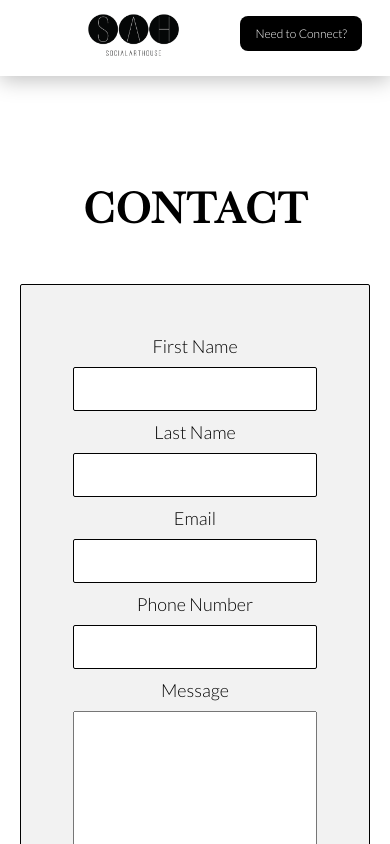
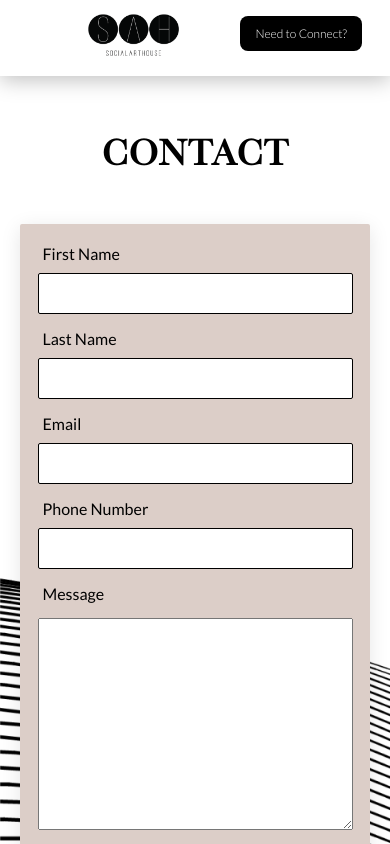
Before and after one commit to lfranckx/socialarthouse, a React (Create React App) app: page /contact in a window 390 px wide. Shown: the top 844 px of the page. Built offline with nearby package versions, Linux system fonts and the light colour scheme.

Commit message:
edit changes from meet / fix margin on collapsible button

```diff
--- a/src/components/About.js
+++ b/src/components/About.js
@@ -11,7 +11,7 @@ export default function About(props) {
                     <p>A pro-beauty management and creative agency, offering an expansive consulting experience for brands through ingenuity, originality and imagination.</p>
                 </li>
                 <li>
-                    <h4>What We Do (Theory)</h4>
+                    <h4>What We Do</h4>
                     <p>Our job is to leverage industry relationships to support and drive your growth.</p>
                 </li>
                 <li>
--- a/src/components/ContactForm.js
+++ b/src/components/ContactForm.js
@@ -1,5 +1,6 @@
 import React from 'react';
 import { useEffect } from 'react';
+import { useSpring, animated } from 'react-spring';
 import emailjs from 'emailjs-com';
 
 import '../styles/ContactForm.scss';
@@ -9,21 +10,28 @@ const ContactForm = () => {
         window.scrollTo(0,0);
     }, [])
 
+    function redirect() {
+        props.history.push('/');
+    }
+
     function sendEmail(e) {
         e.preventDefault();
 
         emailjs.sendForm('service_lfs5csq', 'template_qhm0n59', e.target, 'user_4ZnH44kohKcJmQhnL2VGX')
-            .then(res => {console.log(res)})
+            .then(res => {
+                console.log(res);
+                redirect();
+            })
             .catch(err => console.log(err));
     }
 
+    const props = useSpring({ to: { opacity: 1 }, from: { opacity: 0 } })
+
     return(
         <main>
-            <div id='contact-form'>
+            <animated.div style={props} id="contact-form">
                 <h2>Contact</h2>
-
                 <form onSubmit={sendEmail}>
-
                     <div className="label">
                         <label htmlFor="first_name">First Name</label>
                     </div>
@@ -76,7 +84,7 @@ const ContactForm = () => {
                         Send
                     </button>
                 </form>
-            </div>
+            </animated.div>
         </main>
     )
 }
--- a/src/components/Header.js
+++ b/src/components/Header.js
@@ -1,8 +1,13 @@
 import React from 'react';
 import { Link } from 'react-scroll';
+import { useSpring, animated } from 'react-spring';
 
-export default function Header(props) {
+export default function Header() {
+    const props = useSpring({ to: { opacity: 1 }, from: { opacity: 0 } })
+
     return (
+
+        <animated.div style={props}>
             <header id="header">
                 <h2>Build Your Dream</h2>
                 <h3>We Offer an Expansive Consulting Experience for Brands Through <span>Ingenuity, Originality, and Imagination</span></h3>
@@ -11,5 +16,6 @@ export default function Header(props) {
                     <i className="fas fa-chevron-down bounce"></i>
                 </Link>
             </header>
+        </animated.div>
     )
 }
--- a/src/components/Partners.js
+++ b/src/components/Partners.js
@@ -9,7 +9,6 @@ import loreal from '../images/partners/loreal.png';
 import redken from '../images/partners/redken.png';
 import ulta from '../images/partners/ulta.png';
 
-import beautybox from '../images/partners/beauty-box.jpeg';
 import bioionic from '../images/partners/Bioionic.png';
 import bqg from '../images/partners/bqg_logo.png';
 import cuvee from '../images/partners/cuvee.png';
@@ -51,15 +50,6 @@ export default function Partners(props) {
                 <a href="https://www.kerastase-usa.com/" target="_blank" rel="noopener noreferrer">
                     <img className="partner-logo" src={kerastase} alt="kerastase-paris" />
                 </a>
-                <a href="https://johnnyramirez.com/" target="_blank" rel="noopener noreferrer">
-                    <img className="partner-logo" src={johnny} alt="johnny-ramirez-california" />
-                </a>
-                <a href="https://www.madison-reed.com/" target="_blank" rel="noopener noreferrer">
-                    <img className="partner-logo" src={mrlogo} alt="madison-reed" />
-                </a>
-                <a href='https://frommbeauty.com/' target="_blank" rel="noopener noreferrer">
-                    <img className="partner-logo" src={fromm} alt="fromm" />
-                </a>
             </div>
             <div
                 ref={collapsibleRef}
@@ -68,19 +58,12 @@ export default function Partners(props) {
                         height: collapsibleRef.current.scrollHeight + 'px',
                     } : {
                         height: '0px',
+                        margin: '0px'
                     }}
                 className={"content"}>
-                <a href="https://www.joico.com/" target="_blank" rel="noopener noreferrer">
-                    <img className="partner-logo" src={joico} alt="joico" />
-                </a>
-                <a href="https://www.genejuarez.com/" target="_blank" rel="noopener noreferrer">
-                    <img className="partner-logo" src={genejuarez} alt="gene-juarez" />
-                </a>
                 <a href="https://www.matrix.com/" target="_blank" rel="noopener noreferrer">
                     <img className="partner-logo" src={matrix} alt="matrix" />
                 </a>
-                <a href="https://www.beautyboxla.com/" target="_blank" rel="noopener noreferrer">
-                    <img className="partner-logo" src={beautybox} alt="dyson" /></a>
                 <a href="https://www.beautyquestgroup.com/" target="_blank" rel="noopener noreferrer">
                     <img className="partner-logo" src={bqg} alt="bqg-logo" />
                 </a>
@@ -90,11 +73,26 @@ export default function Partners(props) {
                 <a href="https://www.bioionic.com/" target="_blank" rel="noopener noreferrer">
                     <img className="partner-logo" src={bioionic} alt="bio-ionic" />
                 </a>
-                <a href="https://www.cuveebeauty.com/" target="_blank" rel="noopener noreferrer">
-                    <img className="partner-logo" src={cuvee} alt="cuvee-beauty" />
+                <a href="https://www.joico.com/" target="_blank" rel="noopener noreferrer">
+                    <img className="partner-logo" src={joico} alt="joico" />
                 </a>
                 <a href="https://www.keune.com/" target="_blank" rel="noopener noreferrer">
                     <img className="partner-logo" src={kuene} alt="keune-hair-cosmetics" />
+                </a>
+                <a href="https://johnnyramirez.com/" target="_blank" rel="noopener noreferrer">
+                    <img className="partner-logo" src={johnny} alt="johnny-ramirez-california" />
+                </a>
+                <a href="https://www.genejuarez.com/" target="_blank" rel="noopener noreferrer">
+                    <img className="partner-logo" src={genejuarez} alt="gene-juarez" />
+                </a>
+                <a href="https://www.madison-reed.com/" target="_blank" rel="noopener noreferrer">
+                    <img className="partner-logo" src={mrlogo} alt="madison-reed" />
+                </a>
+                <a href='https://frommbeauty.com/' target="_blank" rel="noopener noreferrer">
+                    <img className="partner-logo" src={fromm} alt="fromm" />
+                </a>
+                <a href="https://www.cuveebeauty.com/" target="_blank" rel="noopener noreferrer">
+                    <img className="partner-logo" src={cuvee} alt="cuvee-beauty" />
                 </a>
                 <a href="https://www.groupe-provalliance.com/fr/" target="_blank" rel="noopener noreferrer">
                     <img className="partner-logo" src={provalliance} alt="provalliance" />
--- a/src/styles/ContactForm.scss
+++ b/src/styles/ContactForm.scss
@@ -1,6 +1,11 @@
 #contact-form {
     min-height: 80vh;
     padding: 100px 20px 40px;
+    background-image: url('../images/Wave-lines.png');
+    -webkit-background-size: cover;
+    -moz-background-size: cover;
+    -o-background-size: cover;
+    background-size: cover;
 
     h2 {
         font-size: 48px;
@@ -11,13 +16,24 @@
         max-width: 700px;
         margin: 50px auto;
         padding: 50px 0 50px;
-        border: solid 1px #000;
+        // border: solid 1px #000;
         border-radius: 2px;
-        background: #f2f2f2;
+        // background: #f2f2f2;
+        background: #DCCEC8;
+        // background: #DC997D;
+        box-shadow: 0 4px 20px rgb(0 0 0 / 10%);
+
+
+        .label {
+            margin: 10px auto 5px;
+            padding: 0 5px;
+            text-align: left;
+            width: 70%;
+        }
 
         label {
-            margin-bottom: 10px;
             font-size: 18px;
+            font-family: "Lato-Reg";
         }
 
         input {
@@ -38,7 +54,44 @@
         }
 
         .btn {
-            margin-top: 20px;
+            margin-top: 40px;
         }
     }
 }
+
+@media (max-width: 550px) {
+    #contact-form {
+        padding-top: 50px;
+
+        h2 {
+            font-size: 40px;
+        }
+
+        form {
+            padding: 10px 0;
+            margin-bottom: 5px;
+            .label {
+                width: 90%;
+                label {
+                    font-size: 16px;
+                }
+            }
+
+
+            input {
+                width: 90%;
+                font-size: 16px;
+                margin: 5px 0;
+            }
+
+            textarea {
+                width: 90%;
+                font-size: 16px;
+            }
+
+            .btn {
+                margin-top: 20px;
+            }
+        }
+    }
+}
--- a/src/styles/Services.scss
+++ b/src/styles/Services.scss
@@ -4,14 +4,16 @@
         display: grid;
         grid-template-columns: repeat(2, minmax(0, 1fr));
         max-width: 2000px;
-        margin: auto;
+        margin: 50px auto;
         padding: 50px;
 
-        // background-image:
-        //     repeating-linear-gradient(#000 0 1px, transparent 1px 50%),
-        //     repeating-linear-gradient(90deg, #000 0 1px, transparent 1px 100%);
-        //     background-size: 50%;
+        // border: 50px solid transparent; /* replace padding with transparent border */
+        // overflow:hidden;
 
+        // background:
+        //     linear-gradient(#000 0 0) center/100% 1px,
+        //     linear-gradient(#000 0 0) center/1px 100%;
+        // background-repeat:no-repeat;
 
         .item.show {
             background: #DC997D;
@@ -20,6 +22,7 @@
         .item {
             padding: 40px;
             transition: all ease 0.3s;
+            // outline: 1px solid;
 
             ul {
                 display: block;
@@ -51,6 +54,24 @@
                 border-right: 1px solid black;
             }
 
+            // &:nth-child(1):after {
+            //     height: 1px;
+            //     width: 100%;
+            // }
+
+            // &:nth-child(3):after {
+            //     height: 100%;
+            //     width: 1px;
+            //     top: 0
+            // }
+
+            // &:nth-child(1):after, &:nth-child(3):after {
+            //     background: #000;
+            //     content: '';
+            //     position: absolute;
+            //     transform: translate(-50%); // center align lines
+            //     left: 50%;
+            // }
 
             h4 {
                 font-size: 30px;
@@ -79,10 +100,6 @@
                 }
             }
         }
-    }
-
-    .fa-chevron-down {
-        // margin-top: 50px;
     }
 }
 
@@ -120,6 +137,7 @@
         .list {
             display: block;
             margin: 0 -10px 0;
+            background: none;
 
             .item {
                 width: 90%;
```
Also changed, not shown: src/components/ContactFormRoute.js (added, +26 -0 lines). Lines whose indentation alone changed are shown as unchanged.
